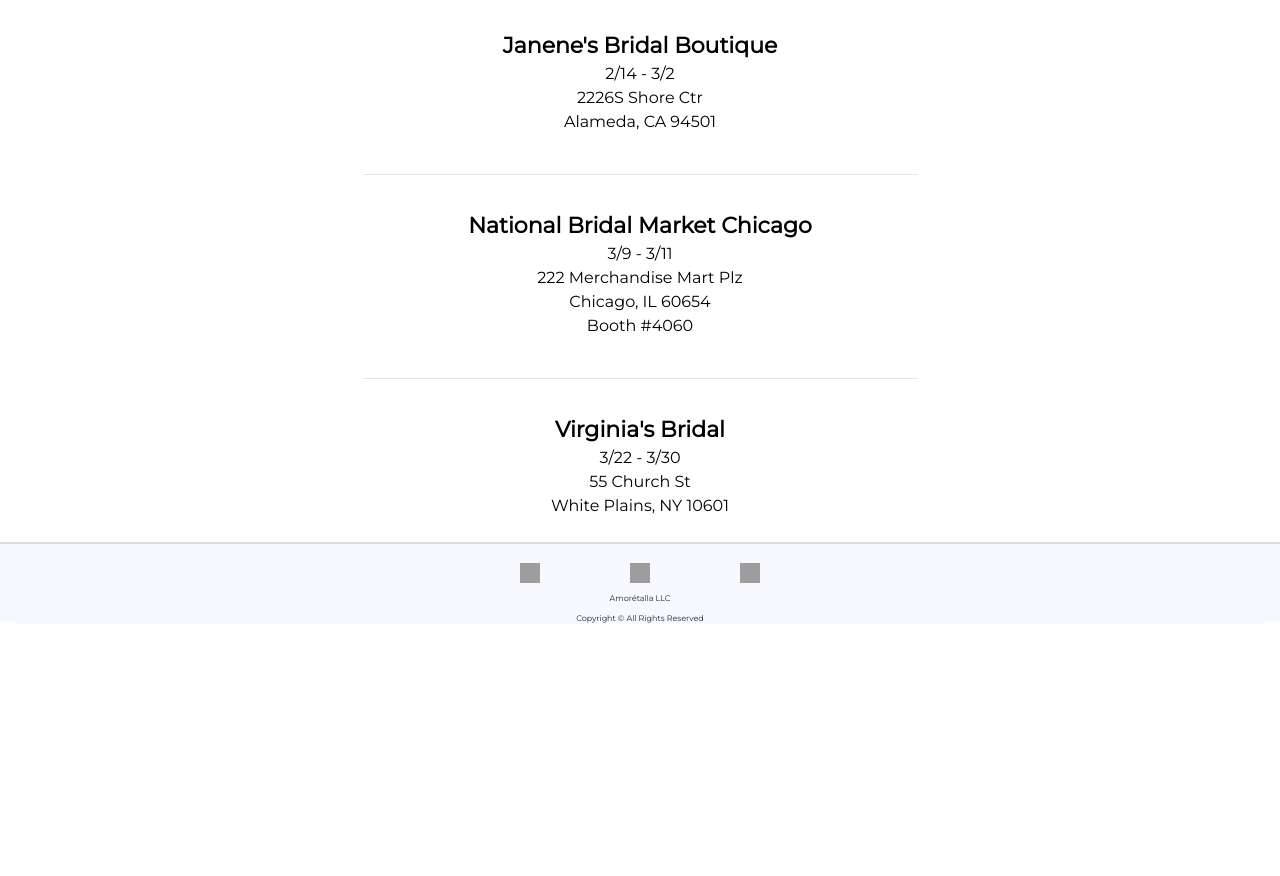
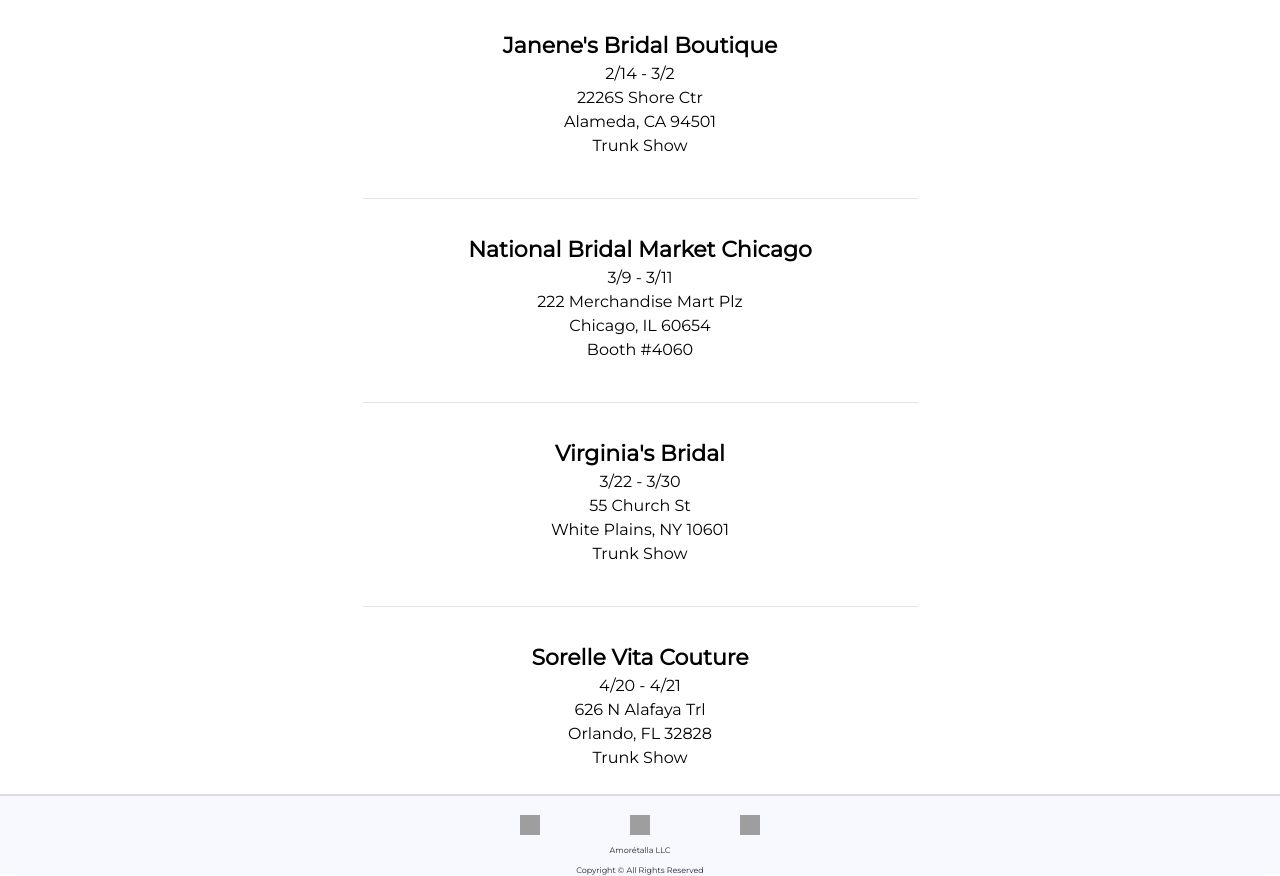
Before and after one commit to BurnsBlink/Amoretalla, a React (Create React App) app: page /events in a window 1280 px wide. Shown: the part 380-1256 px from the top of the page. Before the commit the page ends 1004 px from the top, so only its background shows below. Built offline with nearby package versions, Linux system fonts and the light colour scheme; grey boxes are pictures that could not be loaded.

Commit message:
Sorelle trunk show event

```diff
--- a/src/events/Events.js
+++ b/src/events/Events.js
@@ -12,6 +12,7 @@
               <span className='eventTime'>2/14 - 3/2<br></br></span>
               <span className='eventLocation'>2226S Shore Ctr<br></br></span>
               <span className='eventCity'>Alameda, CA 94501<br></br></span>
+              <span className='eventTime'>Trunk Show<br></br></span>
             </div>
           </div>
         </a>
@@ -35,6 +36,19 @@
               <span className='eventTime'>3/22 - 3/30<br></br></span>
               <span className='eventLocation'>55 Church St<br></br></span>
               <span className='eventCity'>White Plains, NY 10601<br></br></span>
+              <span className='eventTime'>Trunk Show<br></br></span>
+            </div>
+          </div>
+        </a>
+        <hr className='eventBorder'></hr>
+        <a href='https://sorellevitacouture.com/' className='eventLink' target='_blank' rel='noreferrer'>
+          <div className="row">
+            <div className="col">
+              <span className='eventTitle'>Sorelle Vita Couture<br></br></span>
+              <span className='eventTime'>4/20 - 4/21<br></br></span>
+              <span className='eventLocation'>626 N Alafaya Trl<br></br></span>
+              <span className='eventCity'>Orlando, FL 32828<br></br></span>
+              <span className='eventTime'>Trunk Show<br></br></span>
             </div>
           </div>
         </a>
```
Lines whose indentation alone changed are shown as unchanged.
